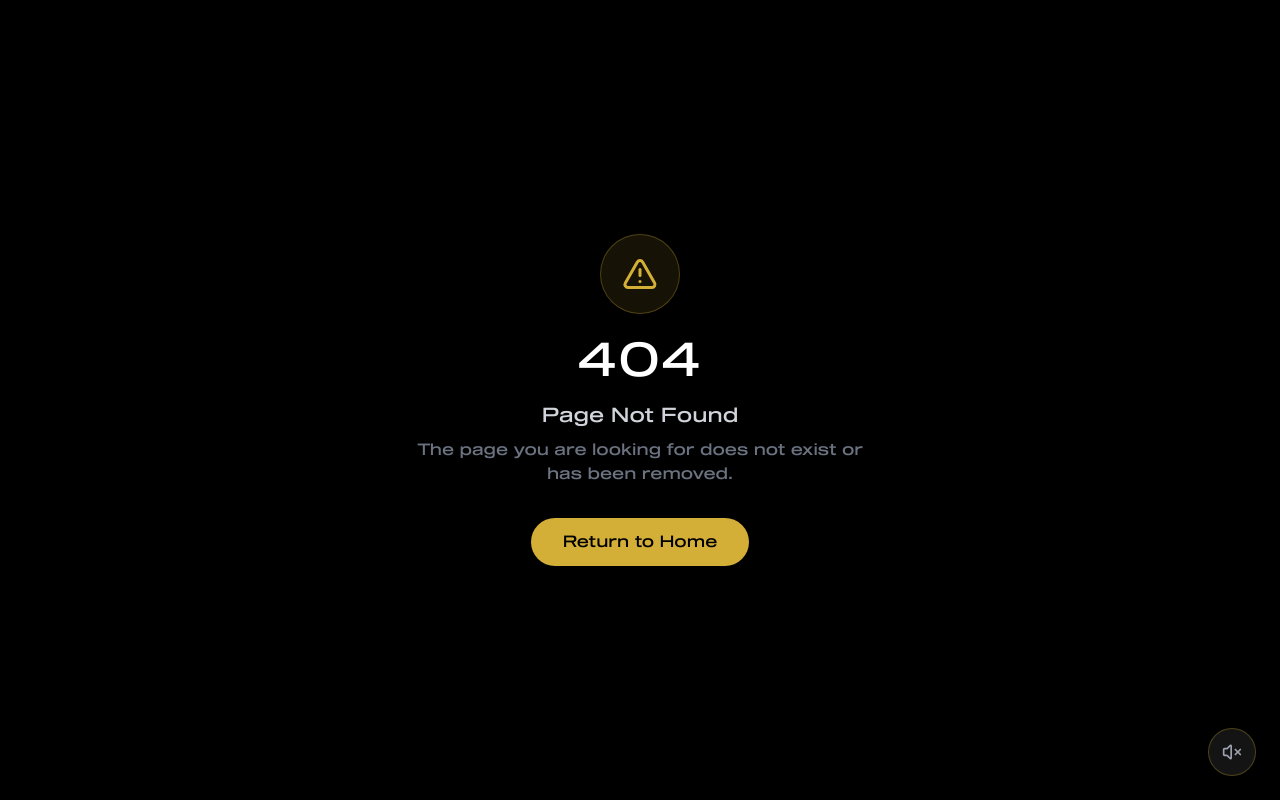
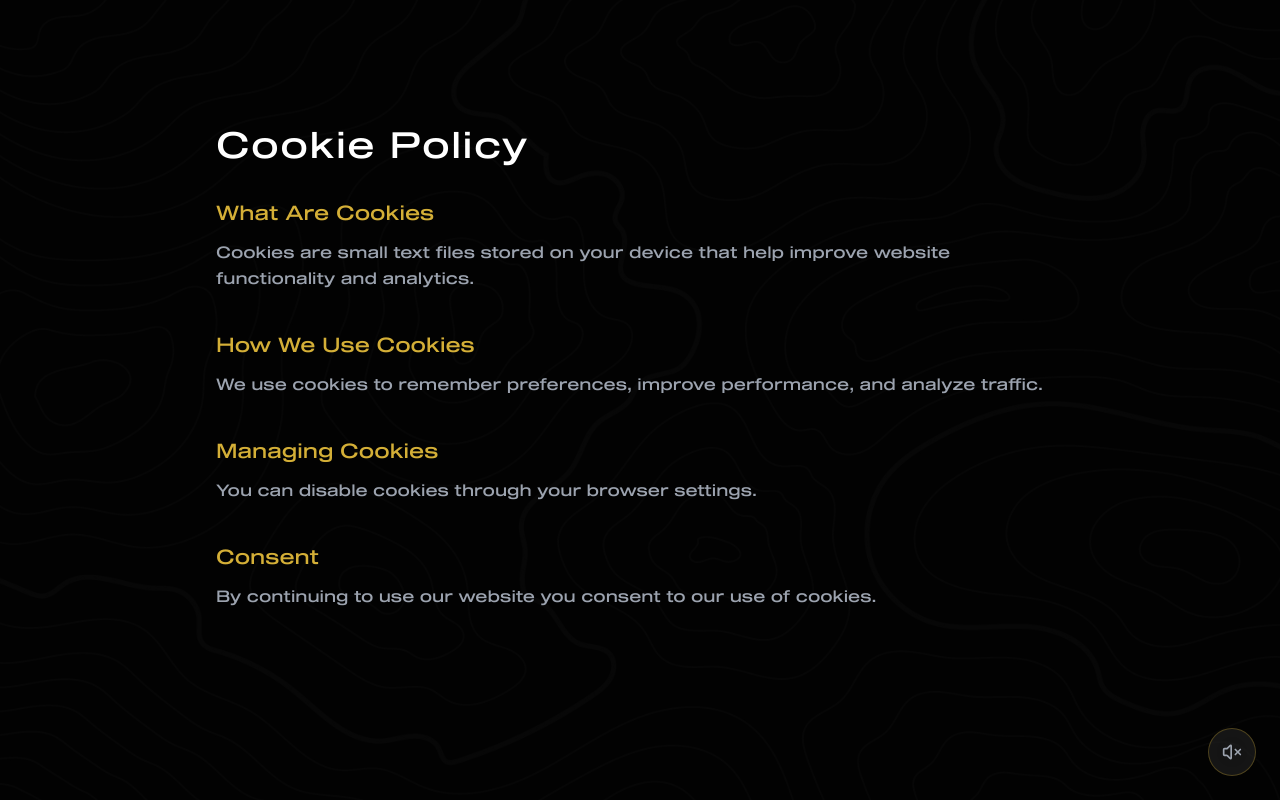
Before and after one commit to omegastrike/_teamos, a Next.js app: page /cookie-policy in a window 1280 px wide. Before the commit this address had no page. Built offline with nearby package versions, Linux system fonts and the light colour scheme.

Commit message:
Create page.jsx

```diff
--- /dev/null
+++ b/app/cookie-policy/page.jsx
@@ -0,0 +1,39 @@
+export const metadata = {
+  title: "Cookie Policy",
+};
+
+export default function CookiePolicy() {
+  return (
+    <main className="min-h-screen pt-32 px-6 text-white max-w-4xl mx-auto">
+      <h1 className="text-4xl font-sequel mb-8">Cookie Policy</h1>
+
+      <Section title="What Are Cookies">
+        Cookies are small text files stored on your device
+        that help improve website functionality and analytics.
+      </Section>
+
+      <Section title="How We Use Cookies">
+        We use cookies to remember preferences,
+        improve performance, and analyze traffic.
+      </Section>
+
+      <Section title="Managing Cookies">
+        You can disable cookies through your browser settings.
+      </Section>
+
+      <Section title="Consent">
+        By continuing to use our website you consent to
+        our use of cookies.
+      </Section>
+    </main>
+  );
+}
+
+function Section({ title, children }) {
+  return (
+    <div className="mb-10">
+      <h2 className="text-xl font-semibold mb-3 text-gold">{title}</h2>
+      <p className="text-gray-400 leading-relaxed">{children}</p>
+    </div>
+  );
+}
```
